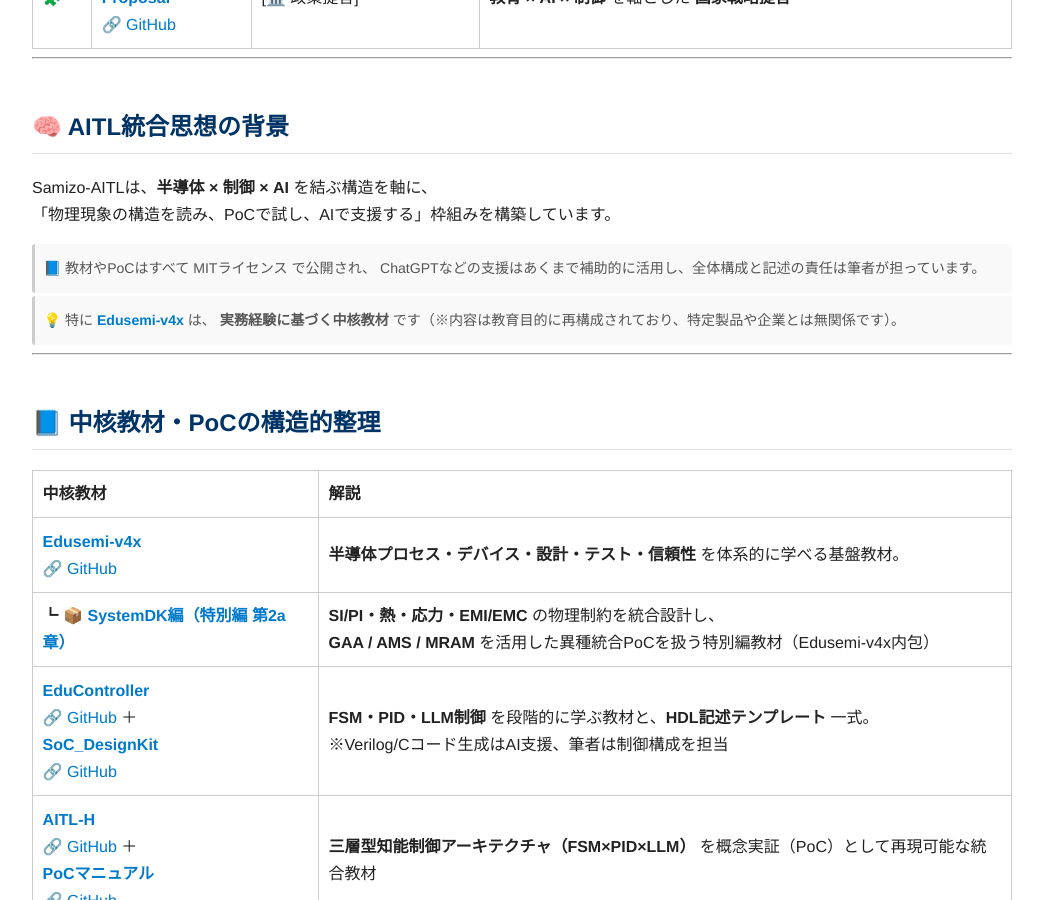
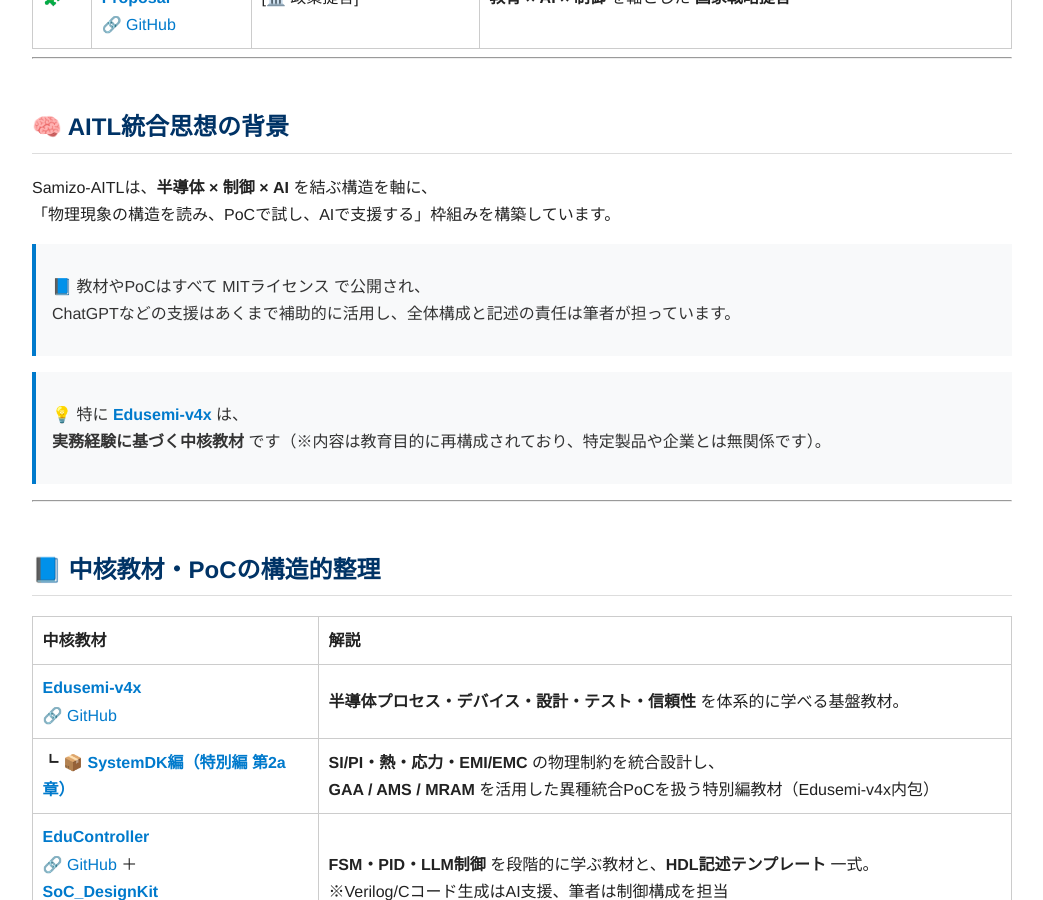
Before and after one commit to Samizo-AITL/Samizo-AITL.github.io, a Jekyll site: the page built from index.md, in a window 1280 px wide and 900 px high, scrolled down 1726 px. Shown: the whole window, without its empty margins (118-1161 px from the left). Built offline with Jekyll 4.4.1, drawn with Linux system fonts in a browser that asks for light colours.

Commit message:
Update index.md

```diff
--- a/index.md
+++ b/index.md
@@ -52,15 +52,11 @@
 Samizo-AITLは、**半導体 × 制御 × AI** を結ぶ構造を軸に、
 「物理現象の構造を読み、PoCで試し、AIで支援する」枠組みを構築しています。
 
-<div class="annotation">
-<p>📘 教材やPoCはすべて MITライセンス で公開され、
-ChatGPTなどの支援はあくまで補助的に活用し、全体構成と記述の責任は筆者が担っています。</p>
-</div>
+> 📘 教材やPoCはすべて MITライセンス で公開され、
+> ChatGPTなどの支援はあくまで補助的に活用し、全体構成と記述の責任は筆者が担っています。
 
-<div class="annotation">
-<p>💡 特に <strong><a href="https://samizo-aitl.github.io/Edusemi-v4x/">Edusemi-v4x</a></strong> は、
-<strong>実務経験に基づく中核教材</strong> です（※内容は教育目的に再構成されており、特定製品や企業とは無関係です）。</p>
-</div>
+> 💡 特に [**Edusemi-v4x**](https://samizo-aitl.github.io/Edusemi-v4x/) は、
+> **実務経験に基づく中核教材** です（※内容は教育目的に再構成されており、特定製品や企業とは無関係です）。
 
 ---
 
```
